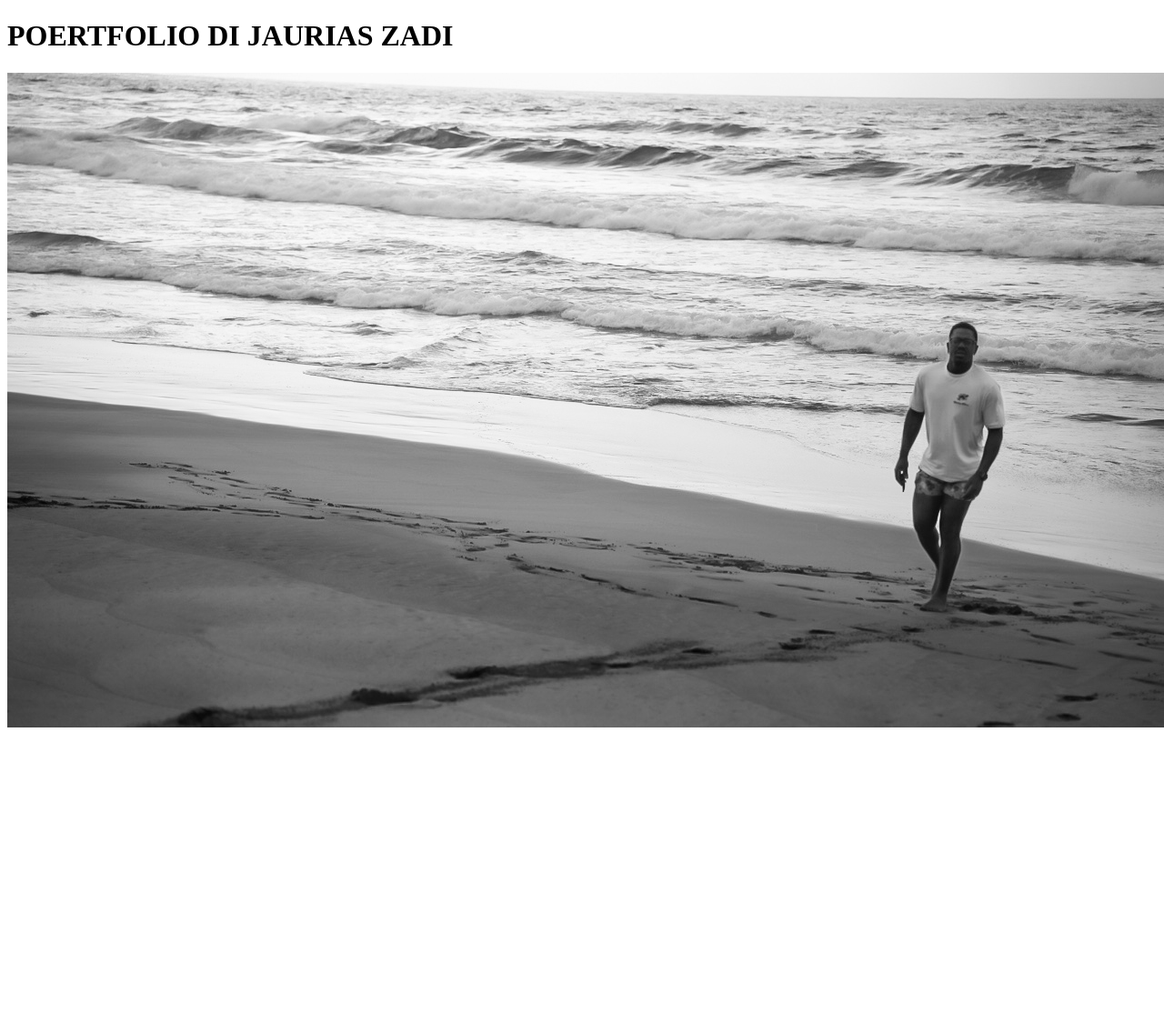
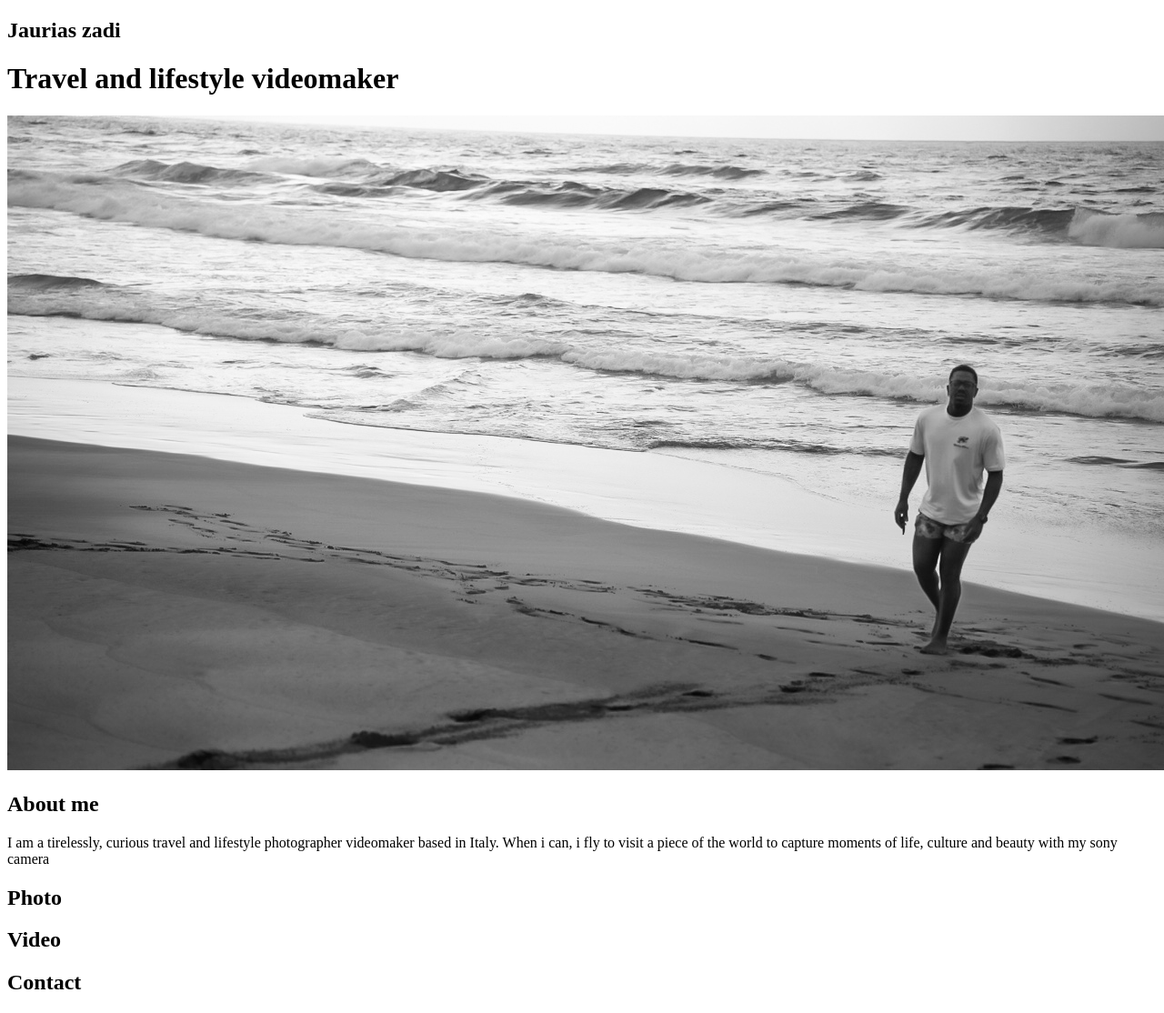
Before and after one commit to jaurias-zadi-developer/cv-portfolio, a plain HTML site: page index.html in a window 1280 px wide. Shown: the whole page at 91% size. Before the commit the page ends 820 px from the top, so only its background shows below. Drawn offline with Linux system fonts and the light colour scheme.

Commit message:
added photo section

```diff
--- a/index.html
+++ b/index.html
@@ -5,11 +5,24 @@
 </html>
 <body>
     <main>
-        <h1>POERTFOLIO DI JAURIAS ZADI</h1>
+        <h2> Jaurias zadi</h2>
+        <h1>Travel and lifestyle videomaker</h1>
 
         <section>
             <img src="foto/C0386T01.JPG" alt="passeggiata in riva al mare">
-            <p></p>
+            <h2>About me </h2>
+            <p>I am a tirelessly, curious travel and lifestyle photographer videomaker based in Italy.
+                When i can, i fly to visit a piece of the world to capture moments of life, culture and
+            beauty with my sony camera </p>
+        </section>
+        <section>
+          <h2> Photo </h2>
+        </section>
+        <section>
+            <h2> Video </h2>
+        </section>
+        <section>
+            <h2> Contact</h2>
         </section>
     </main>
 </body>
```
